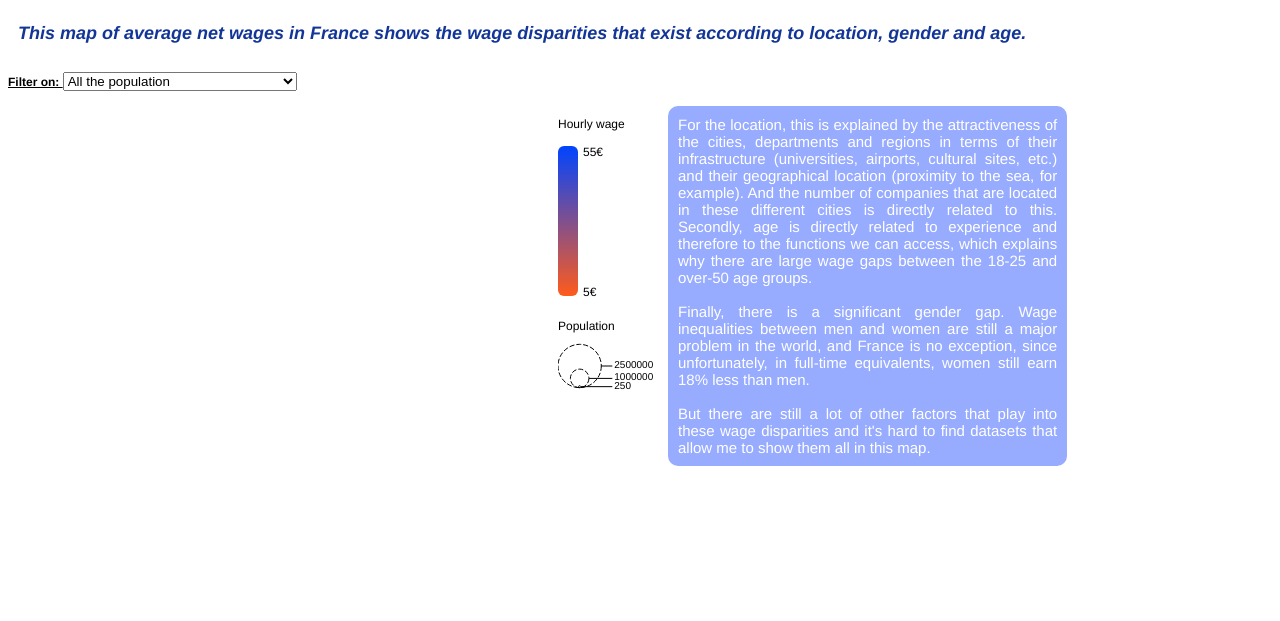
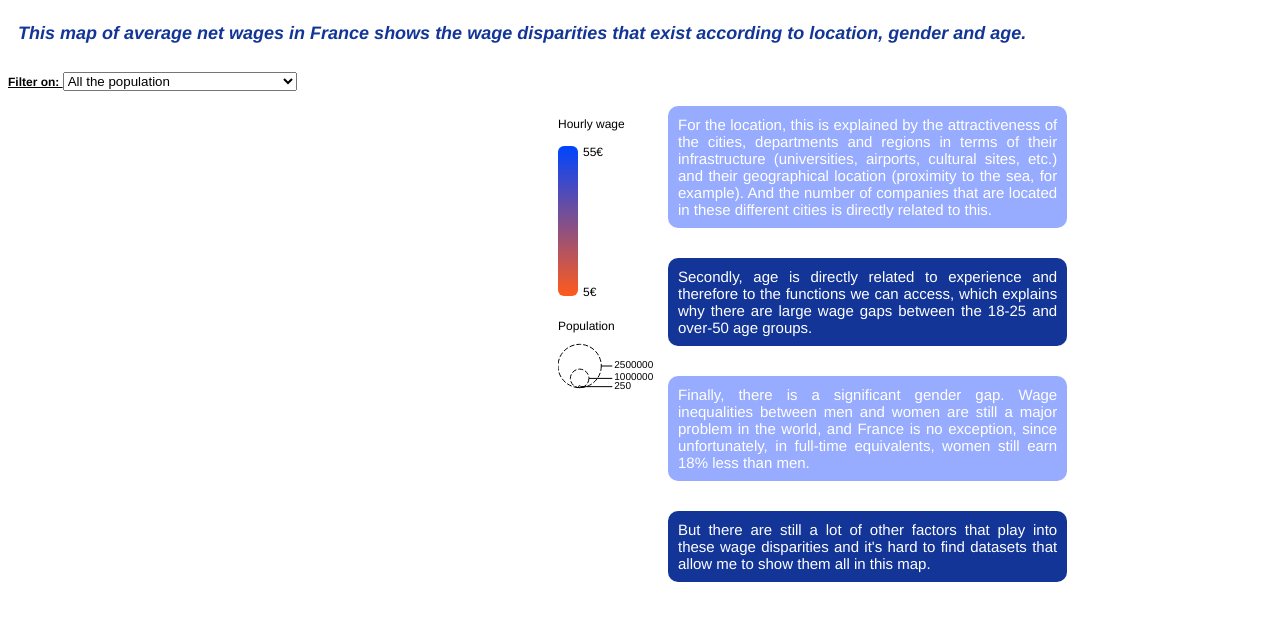
Before and after one commit to morvantr/frenchsalaries, a plain HTML site: page index.html in a window 1280 px wide. Shown: the part 91-712 px from the top of the page. Drawn offline with nearby package versions, Linux system fonts and the light colour scheme; no server answers.

Commit message:
split paragraphs

```diff
--- a/css/map.css
+++ b/css/map.css
@@ -1,7 +1,3 @@
-/*body {
-  background: #F1F4F6;
-}*/
-
 div.tooltip {
     position: absolute;
     text-align: center;
@@ -53,10 +49,43 @@ h1
     font-family: Helvetica, sans-serif;
 }
 
-#description{
+#description1{
     width: 30%;
     padding:10px;
     background:#97ABFF;
+    text-align: justify;
+    font-size: 15px;
+    color:white;
+    font-family: Helvetica, sans-serif;
+    float: left;
+    border-radius: 10px;
+}
+#description2{
+    width: 30%;
+    padding:10px;
+    background:#123597;
+    text-align: justify;
+    font-size: 15px;
+    color:white;
+    font-family: Helvetica, sans-serif;
+    float: left;
+    border-radius: 10px;
+}
+#description3{
+    width: 30%;
+    padding:10px;
+    background:#97ABFF;
+    text-align: justify;
+    font-size: 15px;
+    color:white;
+    font-family: Helvetica, sans-serif;
+    float: left;
+    border-radius: 10px;
+}
+#description4{
+    width: 30%;
+    padding:10px;
+    background:#123597;
     text-align: justify;
     font-size: 15px;
     color:white;
--- a/index.html
+++ b/index.html
@@ -41,6 +41,9 @@
     </div>
     <div id="map"></div>
     <script type="text/javascript" src="js/map.js"></script>
-    <p id='description'>For the location, this is explained by the attractiveness of the cities, departments and regions in terms of their infrastructure (universities, airports, cultural sites, etc.) and their geographical location (proximity to the sea, for example). And the number of companies that are located in these different cities is directly related to this. Secondly, age is directly related to experience and therefore to the functions we can access, which explains why there are large wage gaps between the 18-25 and over-50 age groups.<br><br> Finally, there is a significant gender gap. Wage inequalities between men and women are still a major problem in the world, and France is no exception, since unfortunately, in full-time equivalents, women still earn 18% less than men. <br><br> But there are still a lot of other factors that play into these wage disparities and it's hard to find datasets that allow me to show them all in this map. <br></p>
+    <p id='description1'>For the location, this is explained by the attractiveness of the cities, departments and regions in terms of their infrastructure (universities, airports, cultural sites, etc.) and their geographical location (proximity to the sea, for example). And the number of companies that are located in these different cities is directly related to this.</p>
+    <p id='description2'>Secondly, age is directly related to experience and therefore to the functions we can access, which explains why there are large wage gaps between the 18-25 and over-50 age groups.</p>
+    <p id='description3'>Finally, there is a significant gender gap. Wage inequalities between men and women are still a major problem in the world, and France is no exception, since unfortunately, in full-time equivalents, women still earn 18% less than men.</p>
+    <p id='description4'>But there are still a lot of other factors that play into these wage disparities and it's hard to find datasets that allow me to show them all in this map.</p>
 </body>
 </html>
--- a/js/map.js
+++ b/js/map.js
@@ -64,7 +64,7 @@ var scale_color=d3.scaleLinear()
 var svg_legend=d3.select('#map').append("svg")
     .attr("id","svg_legend")
     .attr("width",width/5)
-    .attr("height",height/1.7);
+    .attr("height",height);
 
 //legend of colors
 var linearGradient = svg_legend.append("linearGradient")
```
